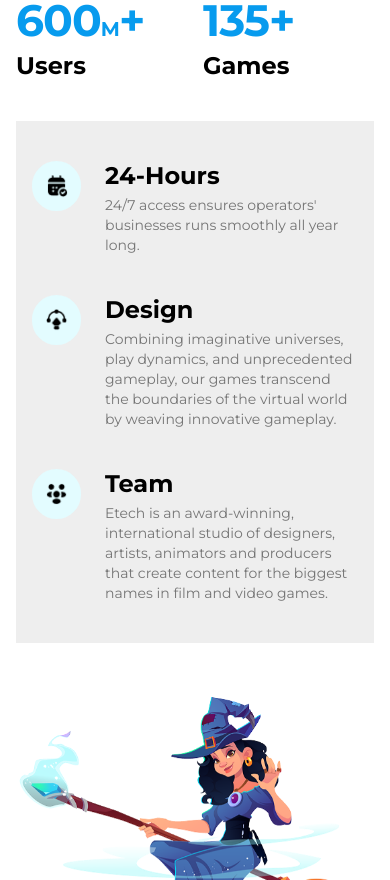
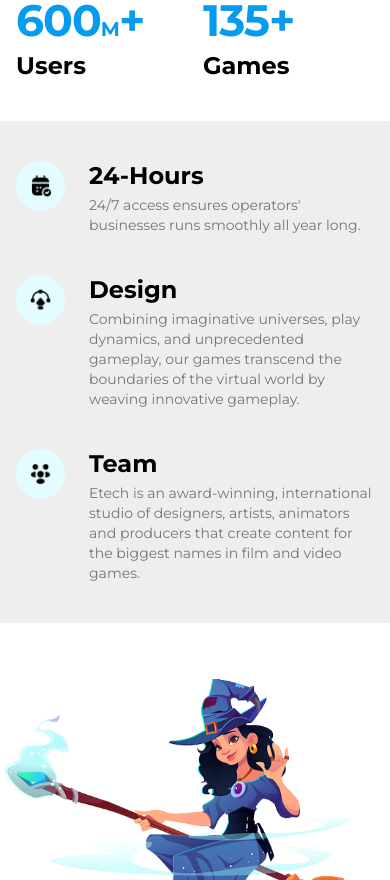
Before and after one commit to Mat1Lee/nuxt-etech, a Nuxt app in the folder src/: page / in a window 390 px wide. Shown: the part 1120-2000 px from the top of the page. Built offline with nearby package versions, Linux system fonts and the light colour scheme; a web font is replaced by a local one.

Commit message:
fix:test

```diff
--- a/src/components/AboutUs.vue
+++ b/src/components/AboutUs.vue
@@ -25,7 +25,7 @@
 
 
                 </div>
-                <div class="about-main__right">
+                <div class="about-main__right pc">
                    <div class="about-main__right-item" v-for="(item, index) in response.data.detail" :key="index">
                         <div class="about-main__right-item-icon">  <img :src="item.icon" :alt="item.title" class="about-main__right-item-icon-img"></div>
                         <div class="about-main__right-item-title">
@@ -38,7 +38,21 @@
 
                 </div>
             </div>
-            <div class="about-main__image">
+
+        </div>
+                <div class="about-main__right mb">
+                   <div class="about-main__right-item" v-for="(item, index) in response.data.detail" :key="index">
+                        <div class="about-main__right-item-icon">  <img :src="item.icon" :alt="item.title" class="about-main__right-item-icon-img"></div>
+                        <div class="about-main__right-item-title">
+                            <div class="about-main__right-item-title-text" v-html="item.title"></div>
+                            <div class="about-main__right-item-title-description" v-html="item.description"></div>
+                        </div>
+
+
+                    </div>
+
+                </div>
+        <div class="about-main__image">
                 <div class="about-main__image-witch">
                      <img  src="/Illustrator.png" class="witch"/>
                 </div>
@@ -49,7 +63,6 @@
 
 
             </div>
-        </div>
     </section>
 </template>
 <script lang="ts" setup>
@@ -142,6 +155,13 @@ onMounted(() => {
 
 </script>
 <style scoped lang="scss">
+.about-us{
+ @media screen and (max-width: 1200px) {
+        .container{
+            padding-bottom:0;
+        }
+    }
+}
 .about-main{
     display:flex;
     justify-content: center;
@@ -222,7 +242,7 @@ onMounted(() => {
         display: flex;
         flex-direction: column;
         gap:40px;
-        max-width:560px;
+        max-width: 560px;
         &-item{
             display:flex;
             gap:24px;
@@ -255,8 +275,29 @@ onMounted(() => {
                 }
             }
         }
+        &.pc{
+            display: flex;
+        }
+        &.mb{
+            display: none;
+        }
+        @media screen and (max-width: 1200px) {
+       max-width: unset;
+            &.mb{
+                display: flex;
+                margin-bottom:68px;
+            }
+            &.pc{
+                display: none;
+            }
+
+        }
         @media screen and (max-width: 768px) {
            padding:40px 16px;
+            &.mb{
+                display: flex;
+                margin-bottom:40px;
+            }
         }
     }
     &__image{
```
